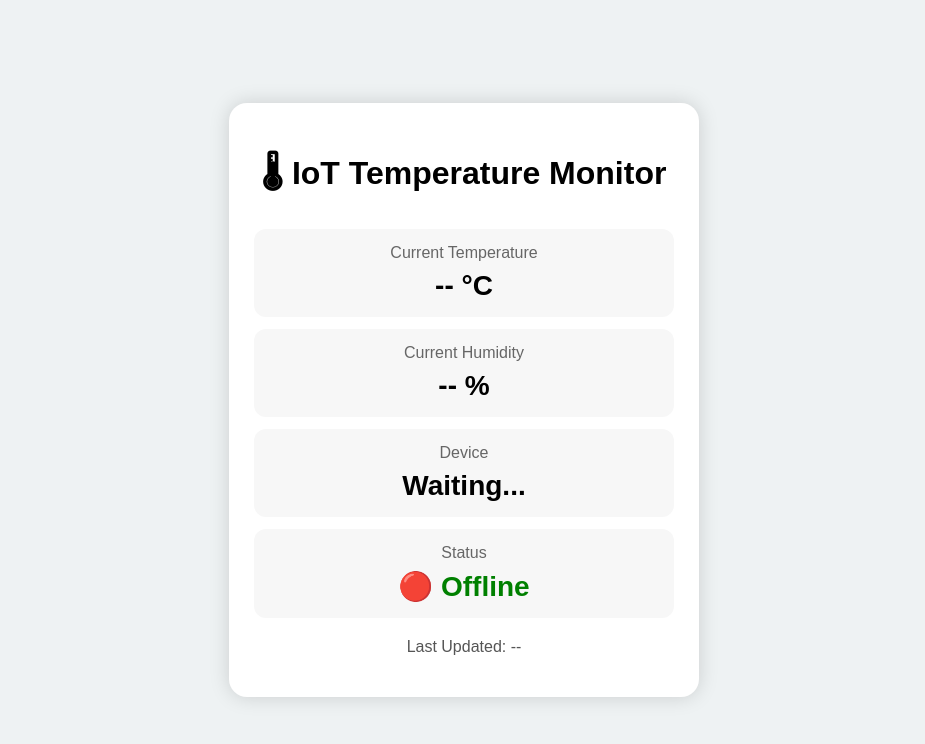
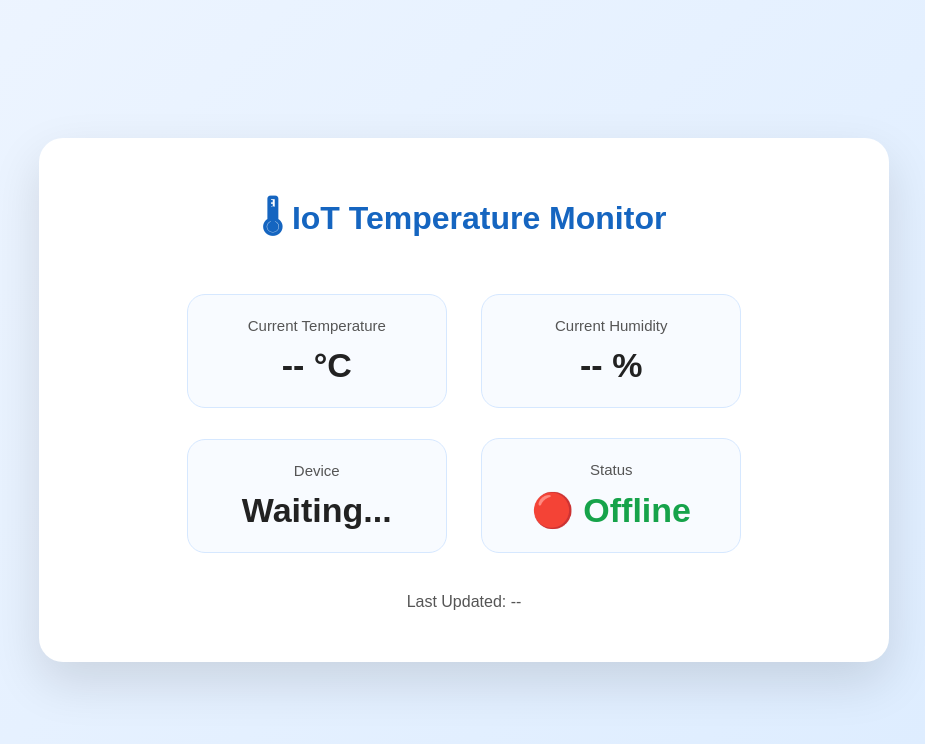
Before and after one commit to maniratanbhakta1/arduino-iot-server, a plain HTML site: page dashboard/index.html in a window 1280 px wide. Shown: the whole page, without its empty margins (176-1101 px from the left). Drawn offline with Linux system fonts and the light colour scheme; no server answers.

Commit message:
Add updated CSS

```diff
--- a/dashboard/style.css
+++ b/dashboard/style.css
@@ -1,48 +1,73 @@
+* {
+  box-sizing: border-box;
+}
+
 body {
   margin: 0;
   font-family: Arial, sans-serif;
-  background: #eef2f3;
+  min-height: 100vh;
+  background: linear-gradient(135deg, #eef5ff, #dcecff);
   display: flex;
   justify-content: center;
   align-items: center;
-  min-height: 100vh;
+  color: #222222;
 }
 
 .dashboard {
-  width: 420px;
-  background: white;
-  padding: 25px;
-  border-radius: 18px;
-  box-shadow: 0 0 20px rgba(0,0,0,0.15);
+  width: 90%;
+  max-width: 850px;
+  background: #ffffff;
+  padding: 35px;
+  border-radius: 24px;
+  box-shadow: 0 20px 50px rgba(0, 0, 0, 0.12);
   text-align: center;
 }
 
 h1 {
-  margin-bottom: 25px;
+  margin-bottom: 30px;
+  font-size: 32px;
+  color: #1565c0;
 }
 
 .card {
-  background: #f7f7f7;
-  padding: 15px;
-  border-radius: 12px;
-  margin: 12px 0;
+  background: #f8fbff;
+  border: 1px solid #d6e8ff;
+  padding: 22px;
+  border-radius: 18px;
+  margin: 15px;
+  display: inline-block;
+  width: 260px;
 }
 
 .card p {
   margin: 0;
-  color: #666;
+  color: #555555;
+  font-size: 15px;
 }
 
 .card h2 {
-  margin: 8px 0 0;
-  font-size: 28px;
+  margin: 12px 0 0;
+  font-size: 34px;
+  color: #222222;
 }
 
 #status {
-  color: green;
+  color: #16a34a;
 }
 
 #time {
-  margin-top: 20px;
-  color: #555;
+  margin-top: 25px;
+  color: #555555;
+  font-size: 16px;
 }
+
+@media (max-width: 650px) {
+  .card {
+    width: 100%;
+    margin: 12px 0;
+  }
+
+  h1 {
+    font-size: 26px;
+  }
+}
```
Also changed, not shown: 1 other file.
